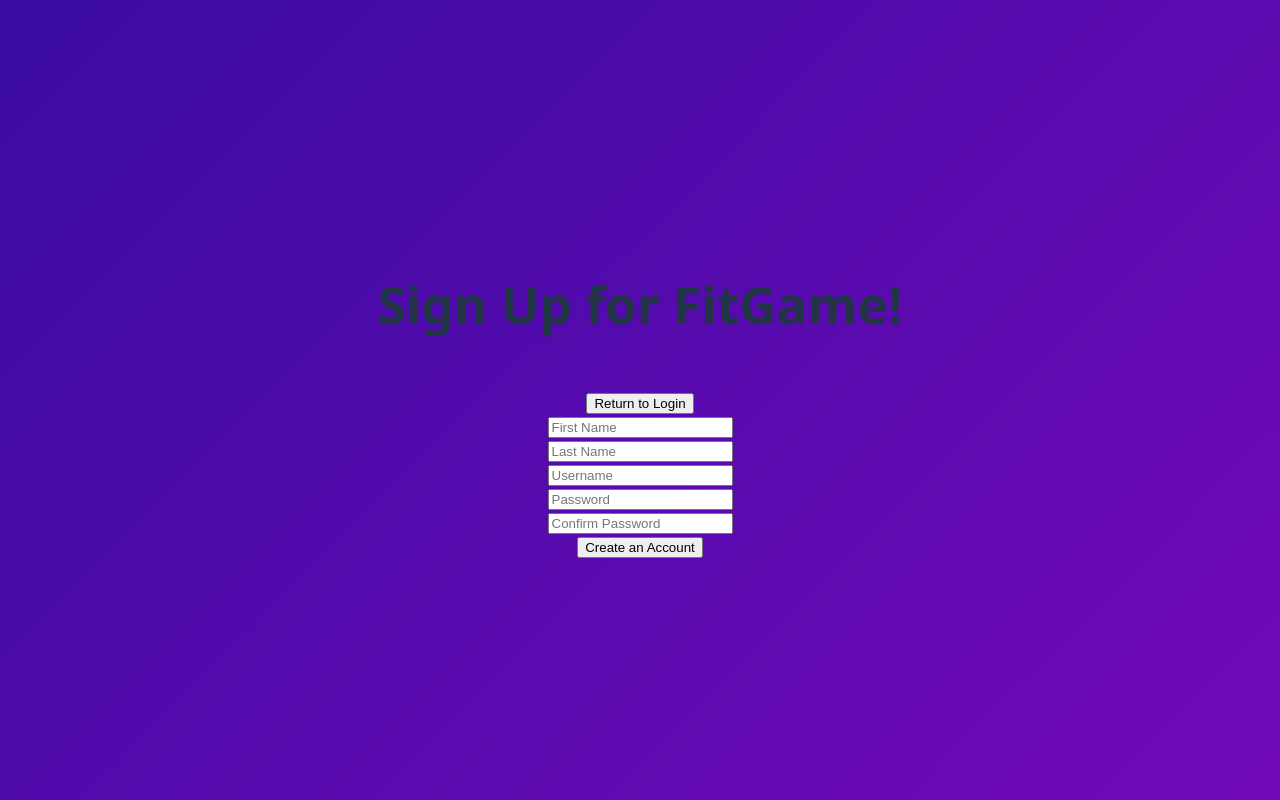
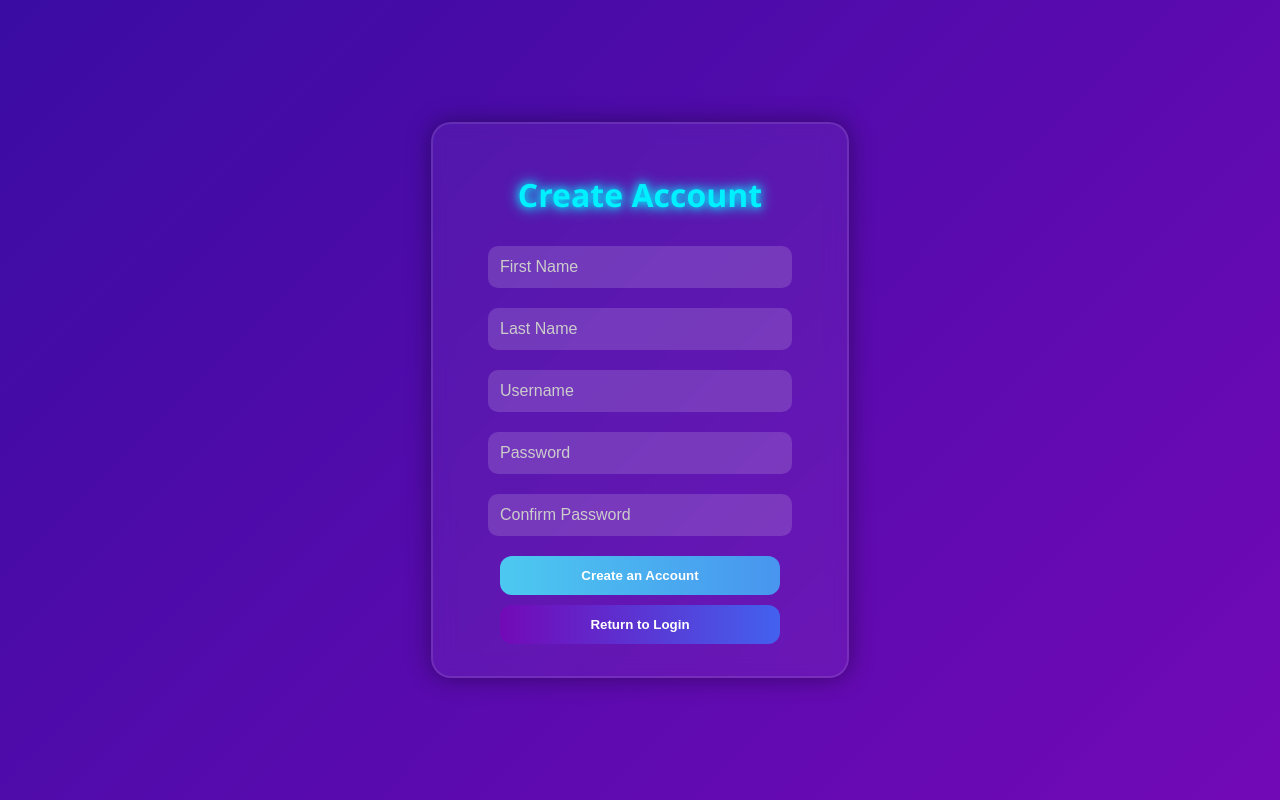
Before and after one commit to Edwinvilla72/Large-Project-Group-26, a React (Vite) app in the folder frontend/: page /register in a window 1280 px wide. Built offline with nearby package versions, Linux system fonts and the light colour scheme.

Commit message:
Added styling for Register

```diff
--- a/frontend/src/components/Register.tsx
+++ b/frontend/src/components/Register.tsx
@@ -15,7 +15,7 @@
     const navigate = useNavigate(); // for redirecting
 
 
-    // performs registeration after clicking the create an accoubt button
+    // performs registeration after clicking the create an account button
     async function doRegister(event: any): Promise<void> {
         event.preventDefault();
 
@@ -88,39 +88,30 @@
 
 
     return (
-
-
         <motion.div
           initial={{ y: -100, opacity: 0 }}
-        animate={{y: 0, opacity: 1 }}
+          animate={{ y: 0, opacity: 1 }}
           exit={{ y: -100, opacity: 0 }}
           transition={{ duration: 0.4 }}
         >
+          <div className="neon-login-container">
+            <h1 className="neon-title">Create Account</h1>
 
+            <input type="text" value={firstName} onChange={e => setFirstName(e.target.value)} placeholder="First Name" />
+            <input type="text" value={lastName} onChange={e => setLastName(e.target.value)} placeholder="Last Name" />
+            <input type="text" value={username} onChange={e => setUsername(e.target.value)} placeholder="Username" />
+            <input type="password" value={password} onChange={e => setPassword(e.target.value)} placeholder="Password" />
+            <input type="password" value={passwordConfirm} onChange={e => setPasswordConfirm(e.target.value)} placeholder="Confirm Password" />
 
-        <h1>Sign Up for FitGame!</h1><br></br>
-        <input type="button" id="backButton" className="buttons" value="Return to Login" onClick={returnToLogin}/>
-<br></br>
-        <input type="text" value={firstName} onChange={e => setFirstName(e.target.value)} placeholder="First Name"></input><br></br>
-        <input type="text" value={lastName} onChange={e => setLastName(e.target.value)} placeholder="Last Name"></input><br></br>
-        <input type="text" value={username} onChange={e => setUsername(e.target.value)} placeholder="Username"></input><br></br>
-        <input type="password"value={password} onChange={e => setPassword(e.target.value)} placeholder="Password"></input><br></br>
-        <input type="password" value={passwordConfirm} onChange={e => setPasswordConfirm(e.target.value)} placeholder="Confirm Password"></input><br></br>
-        <input type="button" id="registerButton" className="buttons" value="Create an Account" onClick={doRegister}/>
-        <br></br>
+            <input type="button" className="neon-btn" value="Create an Account" onClick={doRegister} />
+            <input type="button" className="neon-btn secondary" value="Return to Login" onClick={returnToLogin} />
 
             {message && (
-                <p style={{
-                    color: isError ? 'red' : 'green',
-                    marginTop: '10px'
-                }}>
-                    {message}
-                </p>
+              <p className="login-msg" style={{ color: isError ? '#ff6b81' : '#66ffb3' }}>{message}</p>
             )}
-
+          </div>
         </motion.div>
       );
-
 }
 
 export default Register;
```
Lines whose indentation alone changed are shown as unchanged.
